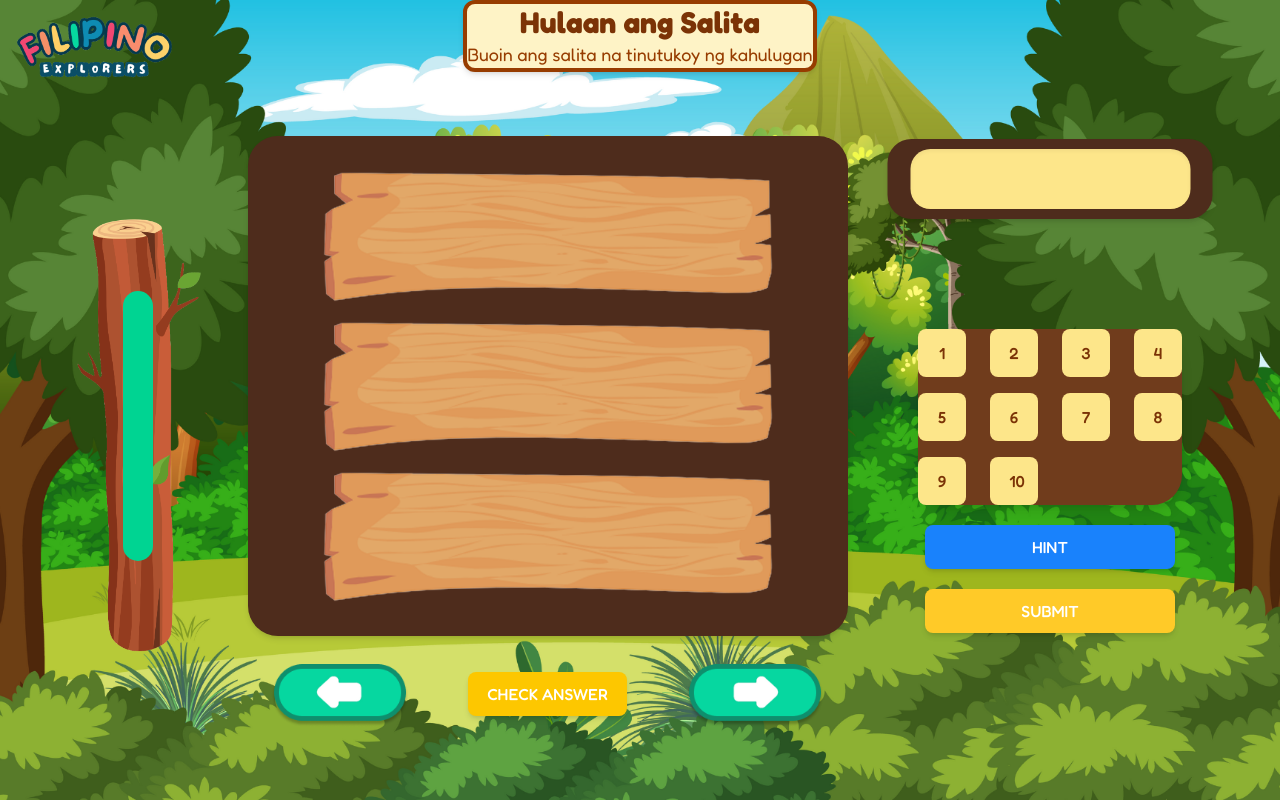
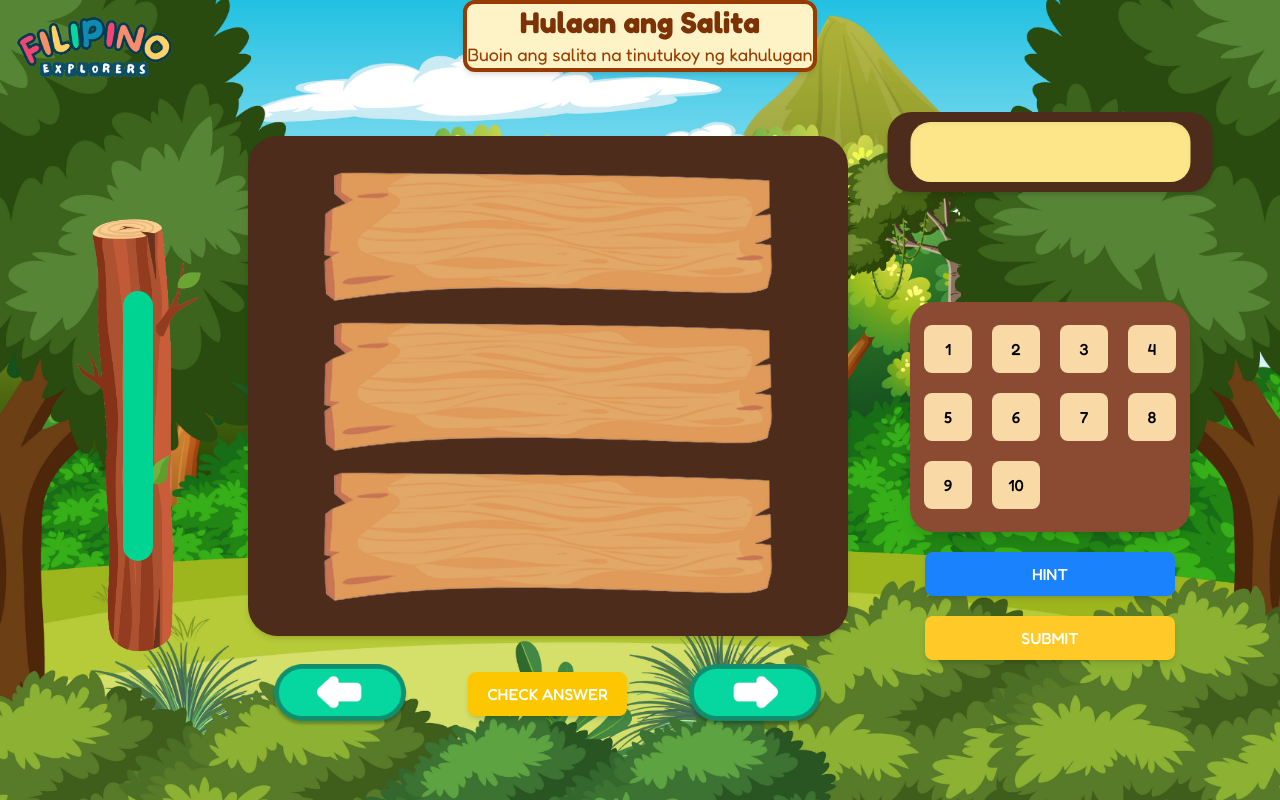
Before and after one commit to AbarquezMyk/Capstone_FilipinoExplorers, a React (Vite) app in the folder frontend/: page /parkequest in a window 1280 px wide. Built offline with nearby package versions, Linux system fonts and the light colour scheme.

Commit message:
UI Improvement

```diff
--- a/frontend/src/pages/ParkeQuest.jsx
+++ b/frontend/src/pages/ParkeQuest.jsx
@@ -93,17 +93,18 @@ const ParkeQuest = () => {
             </div>
           </div>
 
-          {/* Number Grid Panel – background tightly wraps numbers */}
-<div className="bg-[#703c1c] rounded-[30px] px-6 py-6 shadow-lg">
-  <div className="grid grid-cols-4 gap-x-6 gap-y-4 justify-items-center">
+       {/* Number Grid Background Wrapper */}
+<div className="relative w-[280px] h-[230px] bg-[#8B4A32] rounded-[24px] shadow-lg flex items-center justify-center">
+  {/* Number Grid Inside */}
+  <div className="grid grid-cols-4 gap-x-5 gap-y-5">
     {[1, 2, 3, 4, 5, 6, 7, 8, 9, 10].map((num) => (
       <button
         key={num}
         onClick={() => handleNumberClick(num)}
-        className={`w-12 h-12 rounded-full font-bold text-base transition-all duration-200 ${
+        className={`w-12 h-12 rounded-full flex items-center justify-center font-bold text-base transition-all duration-200 ${
           selectedNumbers.includes(num)
             ? "bg-orange-500 text-white"
-            : "bg-[#fde68a] text-amber-900 hover:bg-yellow-300"
+            : "bg-[#F9D9A6] text-black hover:bg-yellow-300"
         }`}
       >
         {num}
@@ -111,11 +112,6 @@ const ParkeQuest = () => {
     ))}
   </div>
 </div>
-
-
-
-
-
 
 
           {/* Hint & Submit */}
```
